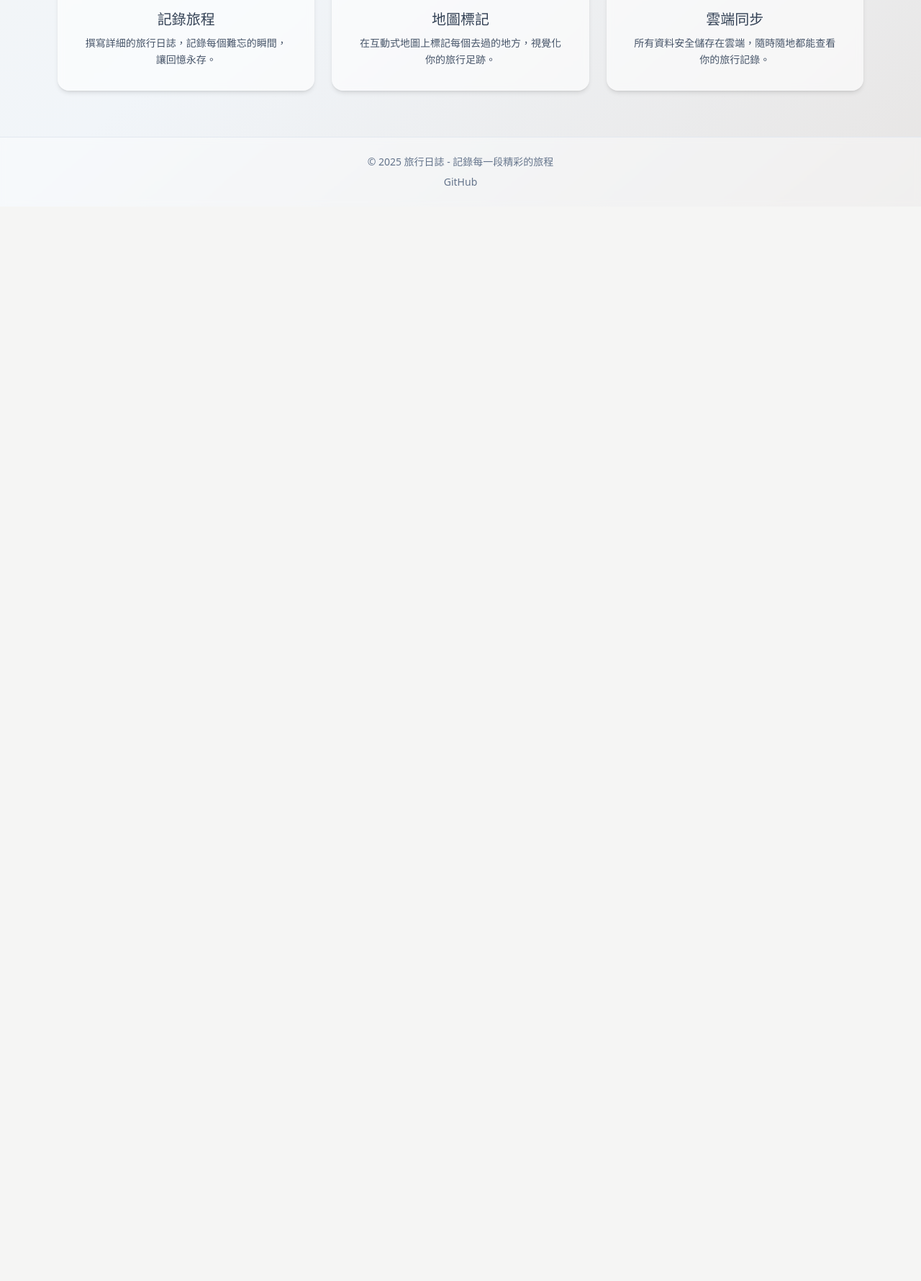
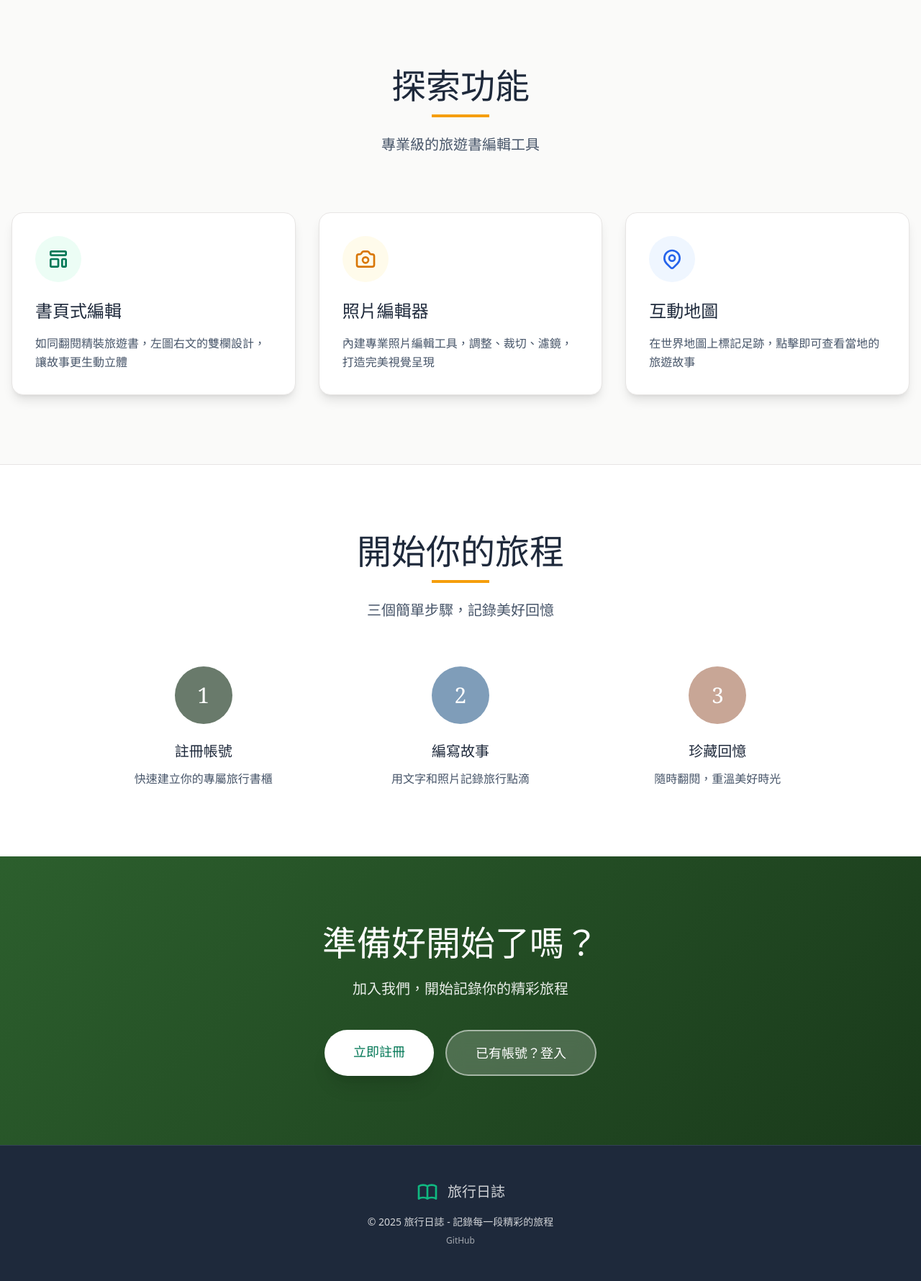
Before and after one commit to shane01526/Travel-Journal, a Flask app: page / in a window 1280 px wide. Shown: the part 801-2581 px from the top of the page at 72% size. Before the commit the page ends 1059 px from the top, so only its background shows below. Run offline with Flask 3, Linux system fonts and the light colour scheme; some libraries are stand-ins or nearby versions.

Commit message:
Update welcome.html

```diff
--- a/templates/welcome.html
+++ b/templates/welcome.html
@@ -3,109 +3,117 @@
 <head>
     <meta charset="UTF-8">
     <meta name="viewport" content="width=device-width, initial-scale=1.0">
-    <title>歡迎 - 旅行日誌</title>
+    <title>旅行日誌 - 記錄旅程，書寫人生</title>
     <script src="https://cdn.tailwindcss.com"></script>
+    <style>
+        @import url('https://fonts.googleapis.com/css2?family=Noto+Serif+TC:wght@400;600;700&display=swap');
+
+        .font-serif {
+            font-family: 'Noto Serif TC', serif;
+        }
+
+        .hero-gradient {
+            background: linear-gradient(135deg, #2c5f2d 0%, #1a3a1b 100%);
+        }
+
+        .morandi-green { background-color: #697a6b; }
+        .morandi-blue { background-color: #7f9db9; }
+        .morandi-pink { background-color: #c8a696; }
+        .morandi-gray { background-color: #a39d9a; }
+
+        .feature-card {
+            transition: all 0.3s ease;
+        }
+
+        .feature-card:hover {
+            transform: translateY(-8px);
+        }
+
+        .btn-primary {
+            background: linear-gradient(135deg, #2c5f2d 0%, #3d7f3f 100%);
+            transition: all 0.3s ease;
+        }
+
+        .btn-primary:hover {
+            transform: scale(1.05);
+            box-shadow: 0 20px 40px rgba(44, 95, 45, 0.3);
+        }
+    </style>
 </head>
-<body class="min-h-screen bg-gradient-to-br from-stone-100 via-slate-100 to-stone-200">
-    <!-- 上方導航欄（已登入時顯示） -->
+<body class="bg-stone-50">
+    <!-- 導航欄 -->
     {% if user %}
-    <nav class="bg-white/80 backdrop-blur-sm shadow-sm sticky top-0 z-50">
+    <nav class="bg-white/90 backdrop-blur-md shadow-sm sticky top-0 z-50 border-b border-stone-200">
         <div class="max-w-7xl mx-auto px-4 py-4 flex justify-between items-center">
             <div class="flex items-center space-x-3">
-                <svg class="w-8 h-8 text-slate-600" fill="none" stroke="currentColor" viewBox="0 0 24 24">
-                    <path stroke-linecap="round" stroke-linejoin="round" stroke-width="2" d="M3.055 11H5a2 2 0 012 2v1a2 2 0 002 2 2 2 0 012 2v2.945M8 3.935V5.5A2.5 2.5 0 0010.5 8h.5a2 2 0 012 2 2 2 0 104 0 2 2 0 012-2h1.064M15 20.488V18a2 2 0 012-2h3.064M21 12a9 9 0 11-18 0 9 9 0 0118 0z"/>
+                <svg class="w-8 h-8 text-emerald-700" fill="none" stroke="currentColor" viewBox="0 0 24 24">
+                    <path stroke-linecap="round" stroke-linejoin="round" stroke-width="2" d="M12 6.253v13m0-13C10.832 5.477 9.246 5 7.5 5S4.168 5.477 3 6.253v13C4.168 18.477 5.754 18 7.5 18s3.332.477 4.5 1.253m0-13C13.168 5.477 14.754 5 16.5 5c1.747 0 3.332.477 4.5 1.253v13C19.832 18.477 18.247 18 16.5 18c-1.746 0-3.332.477-4.5 1.253"/>
                 </svg>
-                <span class="text-xl font-light text-slate-700">旅行日誌</span>
+                <span class="text-xl font-serif text-slate-800">旅行日誌</span>
             </div>
             <div class="flex items-center space-x-4">
                 <span class="text-slate-600 text-sm hidden sm:inline">{{ user.name }}</span>
+                <a href="/dashboard" class="text-slate-600 hover:text-emerald-700 text-sm transition-colors">我的書櫃</a>
                 <a href="/logout" class="text-slate-500 hover:text-slate-700 text-sm transition-colors">登出</a>
             </div>
         </div>
     </nav>
     {% endif %}
 
-    <!-- 上半部：文藝宣傳區 -->
-    <div class="min-h-[60vh] flex items-center justify-center px-4 py-12">
-        <div class="max-w-4xl mx-auto text-center">
-            <!-- 裝飾性圖示 -->
-            <div class="relative mb-8">
-                <svg class="w-32 h-32 mx-auto text-slate-400 opacity-80" fill="none" stroke="currentColor" viewBox="0 0 24 24">
-                    <path stroke-linecap="round" stroke-linejoin="round" stroke-width="1.5" d="M3.055 11H5a2 2 0 012 2v1a2 2 0 002 2 2 2 0 012 2v2.945M8 3.935V5.5A2.5 2.5 0 0010.5 8h.5a2 2 0 012 2 2 2 0 104 0 2 2 0 012-2h1.064M15 20.488V18a2 2 0 012-2h3.064M21 12a9 9 0 11-18 0 9 9 0 0118 0z"/>
-                </svg>
-                <!-- 裝飾性點綴 -->
-                <div class="absolute top-0 left-1/2 -translate-x-1/2 -translate-y-4">
-                    <svg class="w-16 h-16 text-amber-400 opacity-60" fill="currentColor" viewBox="0 0 24 24">
+    <!-- Hero Section -->
+    <div class="relative h-screen overflow-hidden">
+        <img
+            src="https://images.unsplash.com/photo-1488646953014-85cb44e25828?w=1920&q=80"
+            alt="Travel Background"
+            class="absolute inset-0 w-full h-full object-cover"
+        />
+        <div class="absolute inset-0 bg-gradient-to-b from-black/50 via-black/40 to-black/70"></div>
+
+        <div class="absolute inset-0 flex items-center justify-center text-center px-4">
+            <div class="max-w-4xl">
+                <div class="mb-8">
+                    <svg class="w-20 h-20 mx-auto text-amber-400/80 mb-6" fill="currentColor" viewBox="0 0 24 24">
                         <path d="M12 2L9.5 8.5L3 9.5L7.5 14L6.5 20.5L12 17L17.5 20.5L16.5 14L21 9.5L14.5 8.5L12 2Z"/>
                     </svg>
                 </div>
-            </div>
 
-            <!-- 主標題（根據登入狀態顯示不同文字） -->
                 {% if user %}
-            <h1 class="text-5xl md:text-6xl font-light text-slate-700 mb-6 leading-tight">
+                <h1 class="text-5xl md:text-7xl font-serif text-white mb-6 leading-tight tracking-tight">
                     歡迎回來，{{ user.name }}
                 </h1>
                 {% else %}
-            <h1 class="text-5xl md:text-6xl font-light text-slate-700 mb-6 leading-tight">
-                旅行日誌
+                <h1 class="text-5xl md:text-7xl font-serif text-white mb-6 leading-tight tracking-tight">
+                    記錄旅程<br/>書寫人生
                 </h1>
                 {% endif %}
 
-            <!-- 文藝描述 -->
-            <div class="space-y-4 mb-12">
-                <p class="text-xl md:text-2xl text-slate-600 font-light leading-relaxed">
-                    每一段旅程，都值得被珍藏
+                <p class="text-xl md:text-2xl text-white/95 mb-4 leading-relaxed font-light">
+                    像編寫一本專屬於你的旅遊指南
                 </p>
-                <p class="text-lg text-slate-500 max-w-2xl mx-auto leading-relaxed">
-                    用文字記錄腳步，用地圖串連回憶。<br>
-                    無論是繁華都市的探索，還是寧靜鄉間的漫步，<br>
-                    讓每個當下的感動，成為未來翻閱時的溫暖。
+                <p class="text-lg md:text-xl text-white/90 mb-12 leading-relaxed font-light">
+                    用文字與影像譜寫每一段精彩故事
                 </p>
+
+                {% if user %}
+                <a href="/dashboard" class="btn-primary inline-flex items-center gap-3 px-10 py-4 text-white rounded-full text-lg font-medium shadow-2xl">
+                    <svg class="w-6 h-6" fill="none" stroke="currentColor" viewBox="0 0 24 24">
+                        <path stroke-linecap="round" stroke-linejoin="round" stroke-width="2" d="M12 6.253v13m0-13C10.832 5.477 9.246 5 7.5 5S4.168 5.477 3 6.253v13C4.168 18.477 5.754 18 7.5 18s3.332.477 4.5 1.253m0-13C13.168 5.477 14.754 5 16.5 5c1.747 0 3.332.477 4.5 1.253v13C19.832 18.477 18.247 18 16.5 18c-1.746 0-3.332.477-4.5 1.253"/>
+                    </svg>
+                    進入我的書櫃
+                </a>
+                {% else %}
+                <div class="flex flex-col sm:flex-row gap-4 justify-center items-center max-w-md mx-auto">
+                    <a href="/login" class="btn-primary w-full sm:w-auto px-10 py-4 text-white rounded-full text-lg font-medium shadow-2xl inline-flex items-center justify-center gap-2">
+                        登入
+                    </a>
+                    <a href="/register" class="w-full sm:w-auto px-10 py-4 bg-white/20 backdrop-blur-md hover:bg-white/30 text-white rounded-full text-lg font-medium border-2 border-white/50 transition-all inline-flex items-center justify-center gap-2">
+                        註冊
+                    </a>
                 </div>
 
-            <!-- 特色標籤 -->
-            <div class="flex flex-wrap justify-center gap-3 mb-8">
-                <span class="px-4 py-2 bg-white/60 backdrop-blur-sm rounded-full text-sm text-slate-600 border border-slate-200">
-                    📍 互動式地圖
-                </span>
-                <span class="px-4 py-2 bg-white/60 backdrop-blur-sm rounded-full text-sm text-slate-600 border border-slate-200">
-                    ✍️ 圖文並茂
-                </span>
-                <span class="px-4 py-2 bg-white/60 backdrop-blur-sm rounded-full text-sm text-slate-600 border border-slate-200">
-                    🌏 全球足跡
-                </span>
-                <span class="px-4 py-2 bg-white/60 backdrop-blur-sm rounded-full text-sm text-slate-600 border border-slate-200">
-                    💾 雲端儲存
-                </span>
-            </div>
-
-            <!-- 按鈕區域（根據登入狀態顯示不同按鈕） -->
-            <div class="flex flex-col sm:flex-row gap-4 justify-center items-center max-w-md mx-auto">
-                {% if user %}
-                <!-- 已登入：直接進入日誌 -->
-                <a href="/dashboard"
-                    class="w-full sm:w-auto px-8 py-4 bg-slate-500 hover:bg-slate-600 text-white rounded-xl transition-colors shadow-lg hover:shadow-xl text-lg font-medium">
-                    進入我的日誌
-                </a>
-                {% else %}
-                <!-- 未登入：顯示登入和註冊 -->
-                <a href="/login"
-                    class="w-full sm:w-auto px-8 py-4 bg-slate-500 hover:bg-slate-600 text-white rounded-xl transition-colors shadow-lg hover:shadow-xl text-lg font-medium">
-                    登入
-                </a>
-                <a href="/register"
-                    class="w-full sm:w-auto px-8 py-4 bg-white hover:bg-slate-50 text-slate-700 rounded-xl transition-colors border-2 border-slate-300 text-lg font-medium">
-                    註冊
-                </a>
-                {% endif %}
-            </div>
-
-            <!-- 快速登入提示（未登入時顯示） -->
-            {% if not user %}
-            <p class="mt-6 text-sm text-slate-500">
+                <p class="mt-8 text-sm text-white/80">
                     或使用
-                <button onclick="quickGoogleLogin()" class="text-slate-700 underline hover:text-slate-900 cursor-pointer">
+                    <button onclick="quickGoogleLogin()" class="text-white underline hover:text-amber-300 cursor-pointer transition-colors">
                         Google 快速登入
                     </button>
                 </p>
@@ -113,57 +121,135 @@
             </div>
         </div>
 
-    <!-- 下半部：功能介紹卡片 -->
-    <div class="max-w-6xl mx-auto px-4 pb-16">
-        <div class="grid grid-cols-1 md:grid-cols-3 gap-6">
-            <!-- 功能卡片 1 -->
-            <div class="bg-white/60 backdrop-blur-sm rounded-2xl p-8 shadow-md hover:shadow-xl transition-shadow">
-                <div class="w-16 h-16 bg-slate-100 rounded-full flex items-center justify-center mb-4 mx-auto">
-                    <svg class="w-8 h-8 text-slate-600" fill="none" stroke="currentColor" viewBox="0 0 24 24">
-                        <path stroke-linecap="round" stroke-linejoin="round" stroke-width="2" d="M9 12h6m-6 4h6m2 5H7a2 2 0 01-2-2V5a2 2 0 012-2h5.586a1 1 0 01.707.293l5.414 5.414a1 1 0 01.293.707V19a2 2 0 01-2 2z"/>
+        <!-- Scroll Indicator -->
+        <div class="absolute bottom-10 left-1/2 transform -translate-x-1/2 animate-bounce">
+            <svg class="w-6 h-6 text-white/60" fill="none" stroke="currentColor" viewBox="0 0 24 24">
+                <path stroke-linecap="round" stroke-linejoin="round" stroke-width="2" d="M19 14l-7 7m0 0l-7-7m7 7V3"/>
             </svg>
         </div>
-                <h3 class="text-xl font-light text-slate-700 mb-2 text-center">記錄旅程</h3>
-                <p class="text-slate-600 text-sm text-center leading-relaxed">
-                    撰寫詳細的旅行日誌，記錄每個難忘的瞬間，讓回憶永存。
+    </div>
+
+    <!-- Features Section -->
+    <div class="max-w-7xl mx-auto px-4 py-24">
+        <div class="text-center mb-20">
+            <h2 class="text-4xl md:text-5xl font-serif text-slate-800 mb-4">探索功能</h2>
+            <div class="w-20 h-1 bg-amber-500 mx-auto mb-6"></div>
+            <p class="text-xl text-slate-600 font-light">專業級的旅遊書編輯工具</p>
+        </div>
+
+        <div class="grid md:grid-cols-3 gap-8">
+            <!-- Feature 1 -->
+            <div class="feature-card bg-white rounded-2xl p-8 shadow-lg border border-stone-200">
+                <div class="w-16 h-16 bg-emerald-50 rounded-full flex items-center justify-center mb-6">
+                    <svg class="w-8 h-8 text-emerald-700" fill="none" stroke="currentColor" viewBox="0 0 24 24">
+                        <path stroke-linecap="round" stroke-linejoin="round" stroke-width="2" d="M4 5a1 1 0 011-1h14a1 1 0 011 1v2a1 1 0 01-1 1H5a1 1 0 01-1-1V5zM4 13a1 1 0 011-1h6a1 1 0 011 1v6a1 1 0 01-1 1H5a1 1 0 01-1-1v-6zM16 13a1 1 0 011-1h2a1 1 0 011 1v6a1 1 0 01-1 1h-2a1 1 0 01-1-1v-6z"/>
+                    </svg>
+                </div>
+                <h3 class="text-2xl font-serif text-slate-800 mb-4">書頁式編輯</h3>
+                <p class="text-slate-600 leading-relaxed">
+                    如同翻閱精裝旅遊書，左圖右文的雙欄設計，讓故事更生動立體
                 </p>
             </div>
 
-            <!-- 功能卡片 2 -->
-            <div class="bg-white/60 backdrop-blur-sm rounded-2xl p-8 shadow-md hover:shadow-xl transition-shadow">
-                <div class="w-16 h-16 bg-slate-100 rounded-full flex items-center justify-center mb-4 mx-auto">
-                    <svg class="w-8 h-8 text-slate-600" fill="none" stroke="currentColor" viewBox="0 0 24 24">
+            <!-- Feature 2 -->
+            <div class="feature-card bg-white rounded-2xl p-8 shadow-lg border border-stone-200">
+                <div class="w-16 h-16 bg-amber-50 rounded-full flex items-center justify-center mb-6">
+                    <svg class="w-8 h-8 text-amber-600" fill="none" stroke="currentColor" viewBox="0 0 24 24">
+                        <path stroke-linecap="round" stroke-linejoin="round" stroke-width="2" d="M3 9a2 2 0 012-2h.93a2 2 0 001.664-.89l.812-1.22A2 2 0 0110.07 4h3.86a2 2 0 011.664.89l.812 1.22A2 2 0 0018.07 7H19a2 2 0 012 2v9a2 2 0 01-2 2H5a2 2 0 01-2-2V9z"/>
+                        <path stroke-linecap="round" stroke-linejoin="round" stroke-width="2" d="M15 13a3 3 0 11-6 0 3 3 0 016 0z"/>
+                    </svg>
+                </div>
+                <h3 class="text-2xl font-serif text-slate-800 mb-4">照片編輯器</h3>
+                <p class="text-slate-600 leading-relaxed">
+                    內建專業照片編輯工具，調整、裁切、濾鏡，打造完美視覺呈現
+                </p>
+            </div>
+
+            <!-- Feature 3 -->
+            <div class="feature-card bg-white rounded-2xl p-8 shadow-lg border border-stone-200">
+                <div class="w-16 h-16 bg-blue-50 rounded-full flex items-center justify-center mb-6">
+                    <svg class="w-8 h-8 text-blue-600" fill="none" stroke="currentColor" viewBox="0 0 24 24">
                         <path stroke-linecap="round" stroke-linejoin="round" stroke-width="2" d="M17.657 16.657L13.414 20.9a1.998 1.998 0 01-2.827 0l-4.244-4.243a8 8 0 1111.314 0z"/>
                         <path stroke-linecap="round" stroke-linejoin="round" stroke-width="2" d="M15 11a3 3 0 11-6 0 3 3 0 016 0z"/>
                     </svg>
                 </div>
-                <h3 class="text-xl font-light text-slate-700 mb-2 text-center">地圖標記</h3>
-                <p class="text-slate-600 text-sm text-center leading-relaxed">
-                    在互動式地圖上標記每個去過的地方，視覺化你的旅行足跡。
-                </p>
-            </div>
-
-            <!-- 功能卡片 3 -->
-            <div class="bg-white/60 backdrop-blur-sm rounded-2xl p-8 shadow-md hover:shadow-xl transition-shadow">
-                <div class="w-16 h-16 bg-slate-100 rounded-full flex items-center justify-center mb-4 mx-auto">
-                    <svg class="w-8 h-8 text-slate-600" fill="none" stroke="currentColor" viewBox="0 0 24 24">
-                        <path stroke-linecap="round" stroke-linejoin="round" stroke-width="2" d="M3 15a4 4 0 004 4h9a5 5 0 10-.1-9.999 5.002 5.002 0 10-9.78 2.096A4.001 4.001 0 003 15z"/>
-                    </svg>
-                </div>
-                <h3 class="text-xl font-light text-slate-700 mb-2 text-center">雲端同步</h3>
-                <p class="text-slate-600 text-sm text-center leading-relaxed">
-                    所有資料安全儲存在雲端，隨時隨地都能查看你的旅行記錄。
+                <h3 class="text-2xl font-serif text-slate-800 mb-4">互動地圖</h3>
+                <p class="text-slate-600 leading-relaxed">
+                    在世界地圖上標記足跡，點擊即可查看當地的旅遊故事
                 </p>
             </div>
         </div>
     </div>
 
-    <!-- 頁尾 -->
-    <footer class="bg-white/40 backdrop-blur-sm border-t border-slate-200 py-6">
-        <div class="max-w-6xl mx-auto px-4 text-center text-slate-500 text-sm">
-            <p>© 2025 旅行日誌 - 記錄每一段精彩的旅程</p>
-            <p class="mt-2">
-                <a href="https://github.com/shane01526/Travel-Journal" target="_blank" class="hover:text-slate-700 transition-colors">
+    <!-- Inspiration Section -->
+    <div class="bg-white py-24 border-t border-stone-200">
+        <div class="max-w-7xl mx-auto px-4">
+            <div class="text-center mb-16">
+                <h2 class="text-4xl md:text-5xl font-serif text-slate-800 mb-4">開始你的旅程</h2>
+                <div class="w-20 h-1 bg-amber-500 mx-auto mb-6"></div>
+                <p class="text-xl text-slate-600 font-light">三個簡單步驟，記錄美好回憶</p>
+            </div>
+
+            <div class="grid md:grid-cols-3 gap-12 max-w-5xl mx-auto">
+                <div class="text-center">
+                    <div class="w-20 h-20 morandi-green rounded-full flex items-center justify-center mx-auto mb-6">
+                        <span class="text-3xl font-serif text-white">1</span>
+                    </div>
+                    <h3 class="text-xl font-serif text-slate-800 mb-3">註冊帳號</h3>
+                    <p class="text-slate-600">快速建立你的專屬旅行書櫃</p>
+                </div>
+
+                <div class="text-center">
+                    <div class="w-20 h-20 morandi-blue rounded-full flex items-center justify-center mx-auto mb-6">
+                        <span class="text-3xl font-serif text-white">2</span>
+                    </div>
+                    <h3 class="text-xl font-serif text-slate-800 mb-3">編寫故事</h3>
+                    <p class="text-slate-600">用文字和照片記錄旅行點滴</p>
+                </div>
+
+                <div class="text-center">
+                    <div class="w-20 h-20 morandi-pink rounded-full flex items-center justify-center mx-auto mb-6">
+                        <span class="text-3xl font-serif text-white">3</span>
+                    </div>
+                    <h3 class="text-xl font-serif text-slate-800 mb-3">珍藏回憶</h3>
+                    <p class="text-slate-600">隨時翻閱，重溫美好時光</p>
+                </div>
+            </div>
+        </div>
+    </div>
+
+    <!-- CTA Section -->
+    <div class="hero-gradient py-24">
+        <div class="max-w-4xl mx-auto px-4 text-center">
+            <h2 class="text-4xl md:text-5xl font-serif text-white mb-6">準備好開始了嗎？</h2>
+            <p class="text-xl text-white/90 mb-10 leading-relaxed">
+                加入我們，開始記錄你的精彩旅程
+            </p>
+            {% if not user %}
+            <div class="flex flex-col sm:flex-row gap-4 justify-center">
+                <a href="/register" class="px-10 py-4 bg-white hover:bg-stone-100 text-emerald-700 rounded-full text-lg font-medium shadow-xl transition-all">
+                    立即註冊
+                </a>
+                <a href="/login" class="px-10 py-4 bg-white/20 backdrop-blur-md hover:bg-white/30 text-white rounded-full text-lg font-medium border-2 border-white/50 transition-all">
+                    已有帳號？登入
+                </a>
+            </div>
+            {% endif %}
+        </div>
+    </div>
+
+    <!-- Footer -->
+    <footer class="bg-slate-800 text-white/80 py-12 border-t border-slate-700">
+        <div class="max-w-7xl mx-auto px-4 text-center">
+            <div class="flex items-center justify-center gap-3 mb-4">
+                <svg class="w-8 h-8 text-emerald-500" fill="none" stroke="currentColor" viewBox="0 0 24 24">
+                    <path stroke-linecap="round" stroke-linejoin="round" stroke-width="2" d="M12 6.253v13m0-13C10.832 5.477 9.246 5 7.5 5S4.168 5.477 3 6.253v13C4.168 18.477 5.754 18 7.5 18s3.332.477 4.5 1.253m0-13C13.168 5.477 14.754 5 16.5 5c1.747 0 3.332.477 4.5 1.253v13C19.832 18.477 18.247 18 16.5 18c-1.746 0-3.332.477-4.5 1.253"/>
+                </svg>
+                <span class="text-xl font-serif">旅行日誌</span>
+            </div>
+            <p class="text-sm mb-2">© 2025 旅行日誌 - 記錄每一段精彩的旅程</p>
+            <p class="text-xs text-white/60">
+                <a href="https://github.com/shane01526/Travel-Journal" target="_blank" class="hover:text-emerald-400 transition-colors">
                     GitHub
                 </a>
             </p>
@@ -171,7 +257,7 @@
     </footer>
 
     <script>
-        // Google 快速登入功能
+        // Google 快速登入
         async function quickGoogleLogin() {
             try {
                 const response = await fetch('/google-login', {
@@ -190,6 +276,17 @@
                 alert('登入失敗，請稍後再試');
             }
         }
+
+        // 平滑滾動
+        document.querySelectorAll('a[href^="#"]').forEach(anchor => {
+            anchor.addEventListener('click', function (e) {
+                e.preventDefault();
+                const target = document.querySelector(this.getAttribute('href'));
+                if (target) {
+                    target.scrollIntoView({ behavior: 'smooth', block: 'start' });
+                }
+            });
+        });
     </script>
 </body>
 </html>
```
Lines whose indentation alone changed are shown as unchanged.
